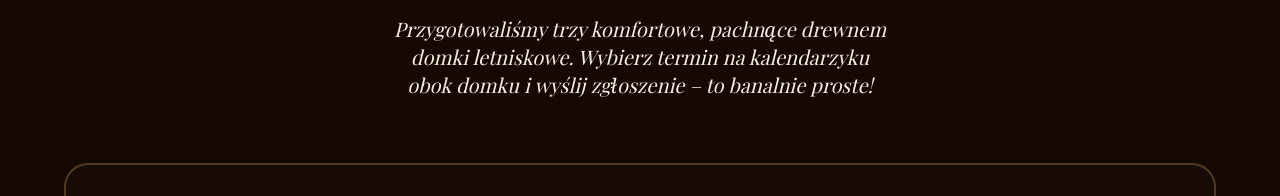
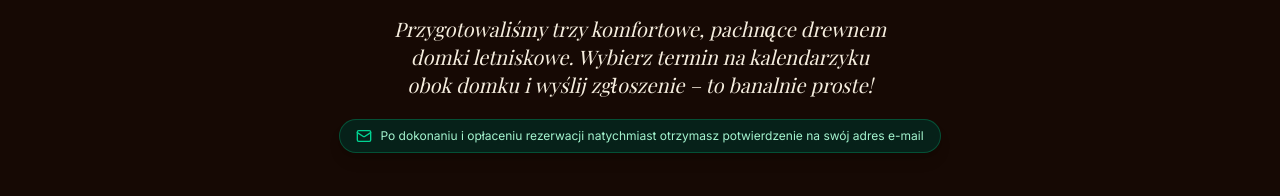
Before and after one commit to przemekszcz7/pttkswornegacie, a React (Vite) app: page / in a window 1280 px wide. Shown: the part 2209-2405 px from the top of the page. Built offline with nearby package versions, Linux system fonts and the light colour scheme; no server answers; a web font is replaced by a local one.

Commit message:
Update App.tsx

```diff
--- a/src/App.tsx
+++ b/src/App.tsx
@@ -15,7 +15,8 @@ import {
   Utensils,
   Home,
   ShieldCheck,
-  BookOpen
+  BookOpen,
+  Mail
 } from 'lucide-react';
 import { motion } from 'motion/react';
 
@@ -256,6 +257,10 @@ export default function App() {
             <p className="max-w-2xl mx-auto text-tawerna-cream text-lg md:text-xl font-serif italic text-balance">
               Przygotowaliśmy trzy komfortowe, pachnące drewnem domki letniskowe. Wybierz termin na kalendarzyku obok domku i wyślij zgłoszenie – to banalnie proste!
             </p>
+            <div className="inline-flex items-center gap-2 mt-5 px-4 py-2 bg-emerald-950/70 border border-emerald-500/30 rounded-full text-xs text-emerald-200 shadow-lg">
+              <Mail className="w-4 h-4 text-emerald-400 shrink-0" />
+              <span>Po dokonaniu i opłaceniu rezerwacji natychmiast otrzymasz potwierdzenie na swój adres e-mail</span>
+            </div>
           </div>
 
           {/* Vertical list of cottages - incredibly readable and structured */}
```
